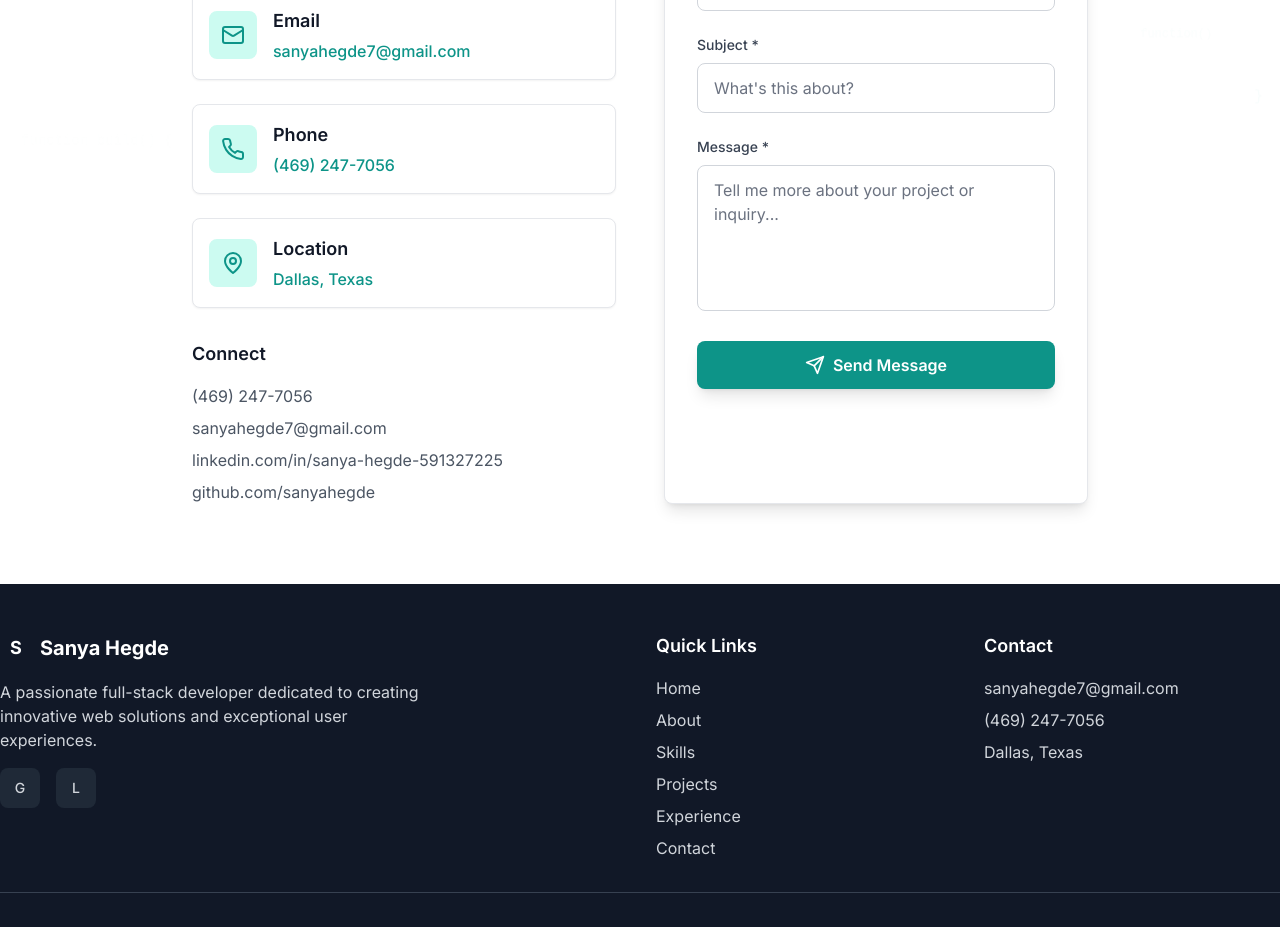
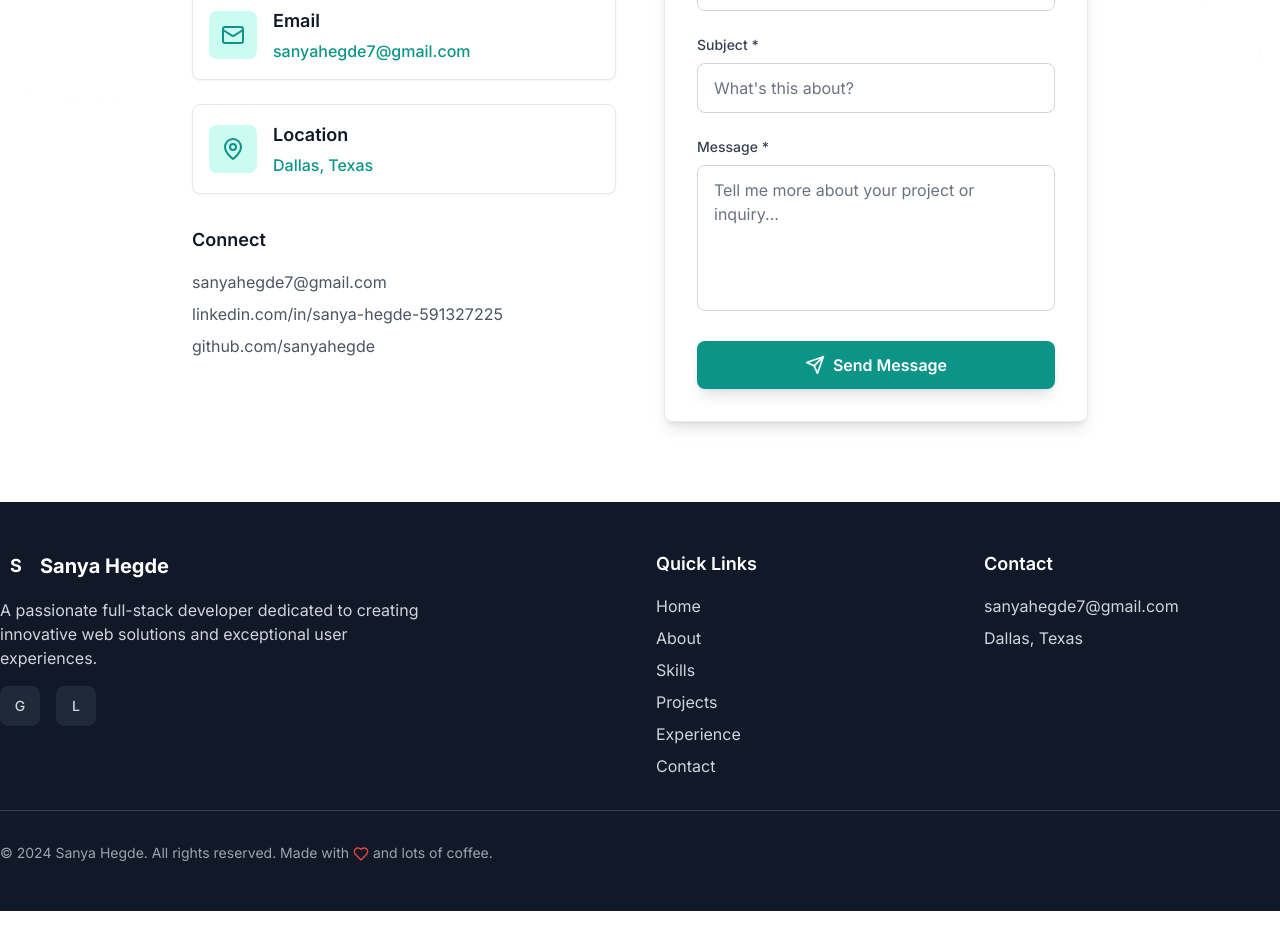
Before and after one commit to sanyahegde/personal-site, a Next.js app: page / in a window 1280 px wide. Shown: the part 5160-6087 px from the top of the page. Built offline with nearby package versions, Linux system fonts and the light colour scheme.

Commit message:
update contact number

```diff
--- a/components/Contact.tsx
+++ b/components/Contact.tsx
@@ -2,7 +2,7 @@
 
 import { motion } from 'framer-motion'
 import { useState } from 'react'
-import { Mail, Phone, MapPin, Send, CheckCircle } from 'lucide-react'
+import { Mail, MapPin, Send, CheckCircle } from 'lucide-react'
 import CodeBackground from './CodeBackground'
 
 const Contact = () => {
@@ -43,12 +43,6 @@ const Contact = () => {
       title: 'Email',
       value: 'sanyahegde7@gmail.com',
       link: 'mailto:sanyahegde7@gmail.com'
-    },
-    {
-      icon: Phone,
-      title: 'Phone',
-      value: '(469) 247-7056',
-      link: 'tel:+14692477056'
     },
     {
       icon: MapPin,
@@ -132,9 +126,6 @@ const Contact = () => {
                 Connect
               </h4>
               <div className="space-y-2 text-gray-600 dark:text-gray-300">
-                <a href="tel:+14692477056" className="block hover:text-teal-600 dark:hover:text-teal-400 transition-colors">
-                  (469) 247-7056
-                </a>
                 <a href="mailto:sanyahegde7@gmail.com" className="block hover:text-teal-600 dark:hover:text-teal-400 transition-colors">
                   sanyahegde7@gmail.com
                 </a>
--- a/components/Footer.tsx
+++ b/components/Footer.tsx
@@ -75,7 +75,6 @@ const Footer = () => {
             <h3 className="text-lg font-semibold mb-4">Contact</h3>
             <ul className="space-y-2 text-gray-300">
               <li>sanyahegde7@gmail.com</li>
-              <li>(469) 247-7056</li>
               <li>Dallas, Texas</li>
             </ul>
           </div>
```
